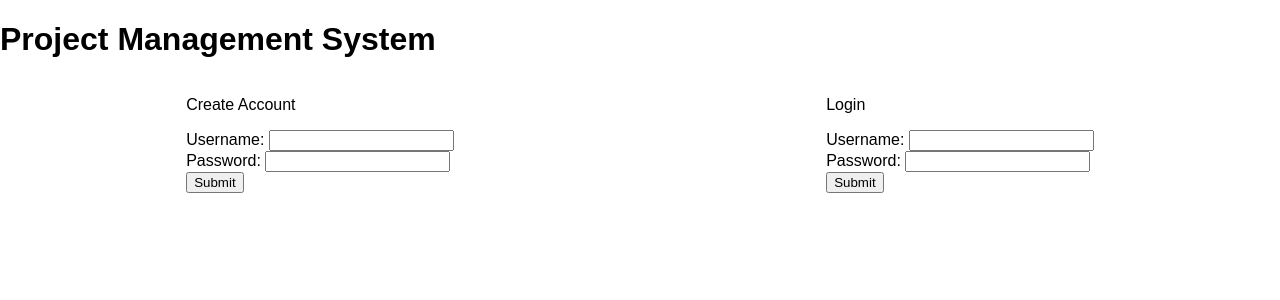
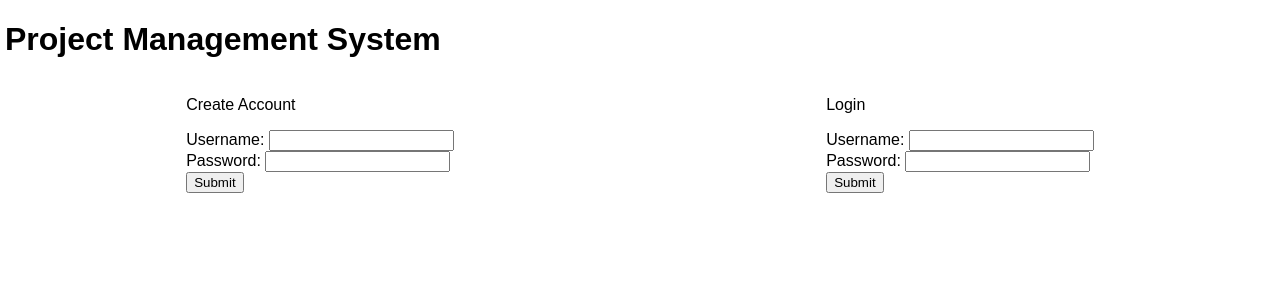
Before and after one commit to yellowkey2/csce310_proj, a PHP site: page / in a window 1280 px wide. Shown: the part 106-406 px from the top of the page. Run offline with PHP 8.4, Linux system fonts and the light colour scheme.

Commit message:
fixed slight style issues bc OCD

```diff
--- a/create_account.php
+++ b/create_account.php
@@ -21,7 +21,7 @@ if($result->num_rows > 0){
 $sql = "INSERT INTO users (usr_name, usr_passwd) VALUES ('" . $username . "', '" . $password . "')";
 
 if (mysqli_query($conn, $sql)) {
-    echo "Records added successfully.";
+    echo '<div style="font-size: 24px; text-align: center; margin-top: 50px;">Records added successfully.</div>';
     echo '<script type="text/javascript">
               window.setTimeout(function(){
                   window.history.back();
--- a/index.php
+++ b/index.php
@@ -24,7 +24,7 @@
     }
     ?>
 
-    <h1>Project Management System</h1>
+    <h1 style="margin-left: 5px;">Project Management System</h1>
     <div class="loginContainer">
         <div id="createAccountForm">
             <p>Create Account</p>
```
